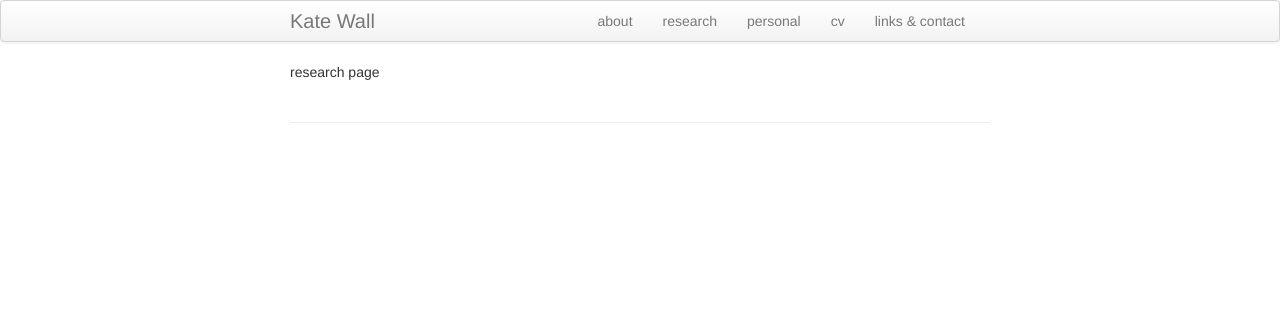
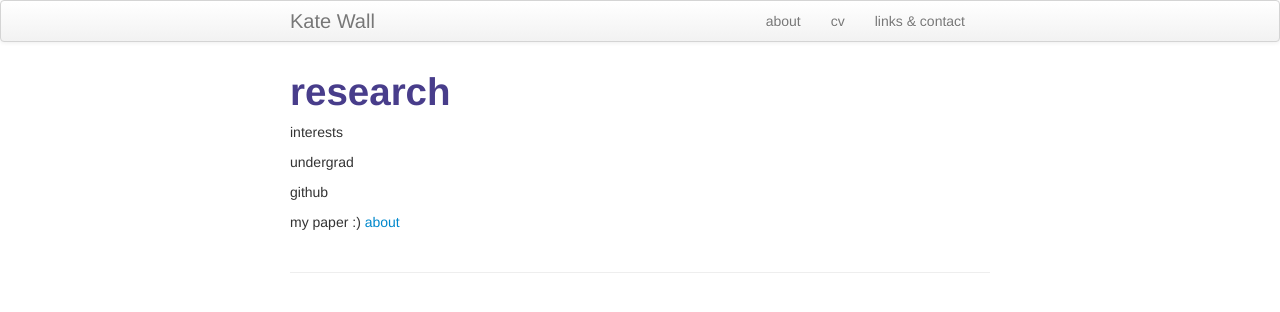
Before and after one commit to katejeanw/katejeanw.github.io, a Jekyll site: the page built from research.md, in a window 1280 px wide. Shown: the top 312 px of the page. Built offline with Jekyll 4.4.1, drawn with Linux system fonts in a browser that asks for light colours.

Commit message:
added link to paper

```diff
--- a/_includes/themes/twitter/default.html
+++ b/_includes/themes/twitter/default.html
@@ -35,8 +35,6 @@
           <a class="brand" href="{{ HOME_PATH }}">{{ site.title }}</a>
           <ul class="nav">
               <li><a href="{{ BASE_PATH }}/about.html">about</a></li>
-              <li><a href="{{ BASE_PATH }}/research.html">research</a></li>
-              <li><a href="{{ BASE_PATH }}/personal.html">personal</a></li>
               <li><a href="{{ BASE_PATH }}/cv.html">cv</a></li>
               <li><a href="{{ BASE_PATH }}/links.html">links & contact</a></li>
           </ul>
--- a/research.md
+++ b/research.md
@@ -1,6 +1,15 @@
 ---
 layout: frontpage
-title: Broman et al. (2015) Fig 7
+title: research
 ---
 
-research page
+# research
+
+interests
+
+undergrad
+
+github
+
+my paper :)
+<a href="https://www.sciencedirect.com/science/article/abs/pii/S0377042722000899">about</a>
```
Also changed, not shown: index.md (+1 -1 lines).
